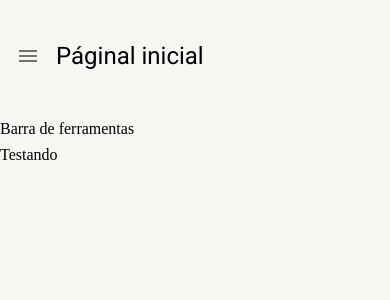
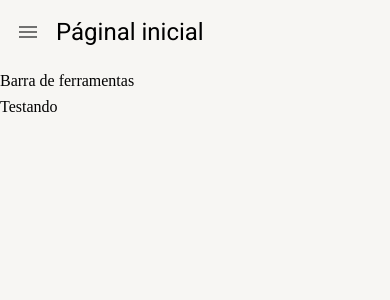
Before and after one commit to guilhermekono/react-materialui-typescript-master, a React (Create React App) app: page /pagina-inicial in a window 390 px wide. Shown: the top 300 px of the page. Built offline with nearby package versions, Linux system fonts and the light colour scheme.

Commit message:
Responsividade do header e titulo

```diff
--- a/src/pages/dashboard/Dashboard.tsx
+++ b/src/pages/dashboard/Dashboard.tsx
@@ -3,7 +3,7 @@
 export const Dashboard = () => {
 
     return (
-        <LayoutBaseDePagina titulo='Páginal inicial'>
+        <LayoutBaseDePagina titulo='Páginal inicial' barraDeFerramentas={<>Barra de ferramentas</>}>
             Testando
         </LayoutBaseDePagina>
     );
--- a/src/shared/layouts/LayoutBaseDePagina.tsx
+++ b/src/shared/layouts/LayoutBaseDePagina.tsx
@@ -1,16 +1,19 @@
 import { Icon, IconButton, Theme, Typography, useMediaQuery } from "@mui/material";
 import { Box, useTheme } from "@mui/system";
+import { ReactNode } from "react";
 import { useDrawerContext } from "../contexts";
 
 interface ILayoutBaseDePagina {
     children: React.ReactNode;
     titulo: string;
+    barraDeFerramentas: ReactNode;
 
 }
 
-export const LayoutBaseDePagina: React.FC<ILayoutBaseDePagina> = ({children, titulo}) => {
+export const LayoutBaseDePagina: React.FC<ILayoutBaseDePagina> = ({children, titulo, barraDeFerramentas}) => {
 
     const smDown = useMediaQuery((theme: Theme) => theme.breakpoints.down('sm'));
+    const mdDown = useMediaQuery((theme: Theme) => theme.breakpoints.down('md'));
 
 
     const theme = useTheme();
@@ -19,20 +22,20 @@
 
     return (
         <Box height={"100%"} display="flex" flexDirection="column" gap={1}>
-            <Box padding = {1} height={theme.spacing(12)} display = "flex" alignItems="center" gap={1}>
+            <Box padding = {1} height={theme.spacing(smDown ? 6 : mdDown ? 8 : 12)} display = "flex" alignItems="center" gap={1}>
                 {smDown && (
                     <IconButton onClick={toggleDrawerOpen}>
                         <Icon>menu</Icon>
                     </IconButton>
                 )}
-                <Typography variant="h5">
+                <Typography variant={smDown ? 'h5' : mdDown ? 'h4' : 'h3'} whiteSpace="nowrap" overflow="hidden" textOverflow="ellipses">
                     {titulo}
                 </Typography>
             </Box>
-            <Box>
-                Barra de ferramentas
-            </Box>
-            <Box>
+            {barraDeFerramentas && (<Box>
+                {barraDeFerramentas}
+                </Box>)}
+            <Box flex={1} overflow="auto">
                 {children}
             </Box>
         </Box>
```
